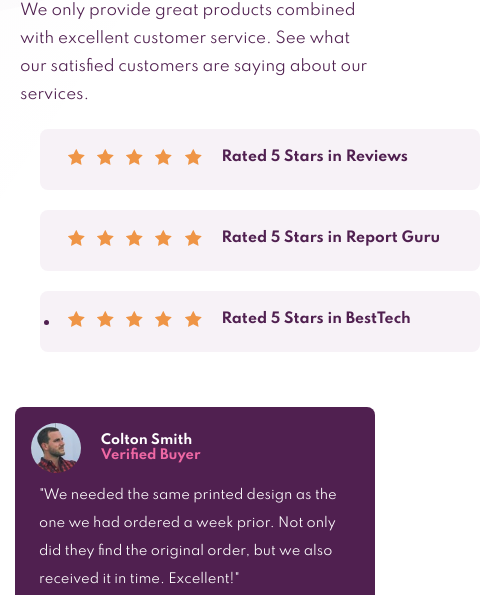
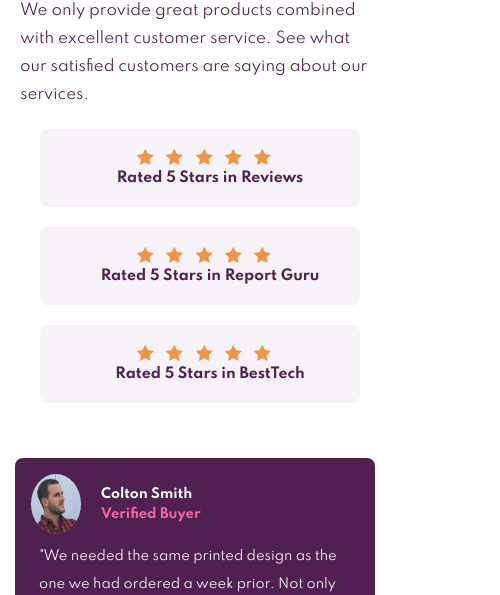
Before and after one commit to cardugarte/social-proof-section, a plain HTML site: page index.html in a window 390 px wide. Shown: the part 249-844 px from the top of the page, 500 px wide, since content can reach past the window. Drawn offline with Linux system fonts and the light colour scheme.

Commit message:
reto terminado
se ha culminado todo el reto.

```diff
--- a/css/style.css
+++ b/css/style.css
@@ -27,7 +27,7 @@ body
     display: flex;
     flex-wrap: wrap;
     color: var(--very-dark-magenta);
-    padding: 130px 30px 30px 130px;
+    padding: 120px 30px 30px 130px;
 }
 
 .text-container
@@ -118,6 +118,7 @@ body
 {
     padding: 10px 20px;
     font-size: 13px;
+    line-height: 20px;
 }
 
 .profile h2 span
@@ -159,6 +160,16 @@ body
     .profile
     {
         max-width: 100%;
+        min-width: 80%;
+    }
+
+    .stars
+    {
+        display: flex;
+        flex-direction: column;
+        text-align: center;
+        max-width: 100%;
+        min-width: 80%;
     }
 
     .report
--- a/index.html
+++ b/index.html
@@ -62,18 +62,18 @@
           </div>
         </li>
 
-        <div class="stars best">
-          <li class="star-image">
+        <li class="stars best">
+          <div class="star-image">
             <img src="./images/icon-star.svg" alt="star">
             <img src="./images/icon-star.svg" alt="star">
             <img src="./images/icon-star.svg" alt="star">
             <img src="./images/icon-star.svg" alt="star">
             <img src="./images/icon-star.svg" alt="star">
-          </li>
+          </div>
           <div class="star-title">
             <h3>Rated 5 Stars in BestTech</h3>
           </div>
-        </div>
+        </li>
       </ul>
     </section>
     <section class="profiles">
```
